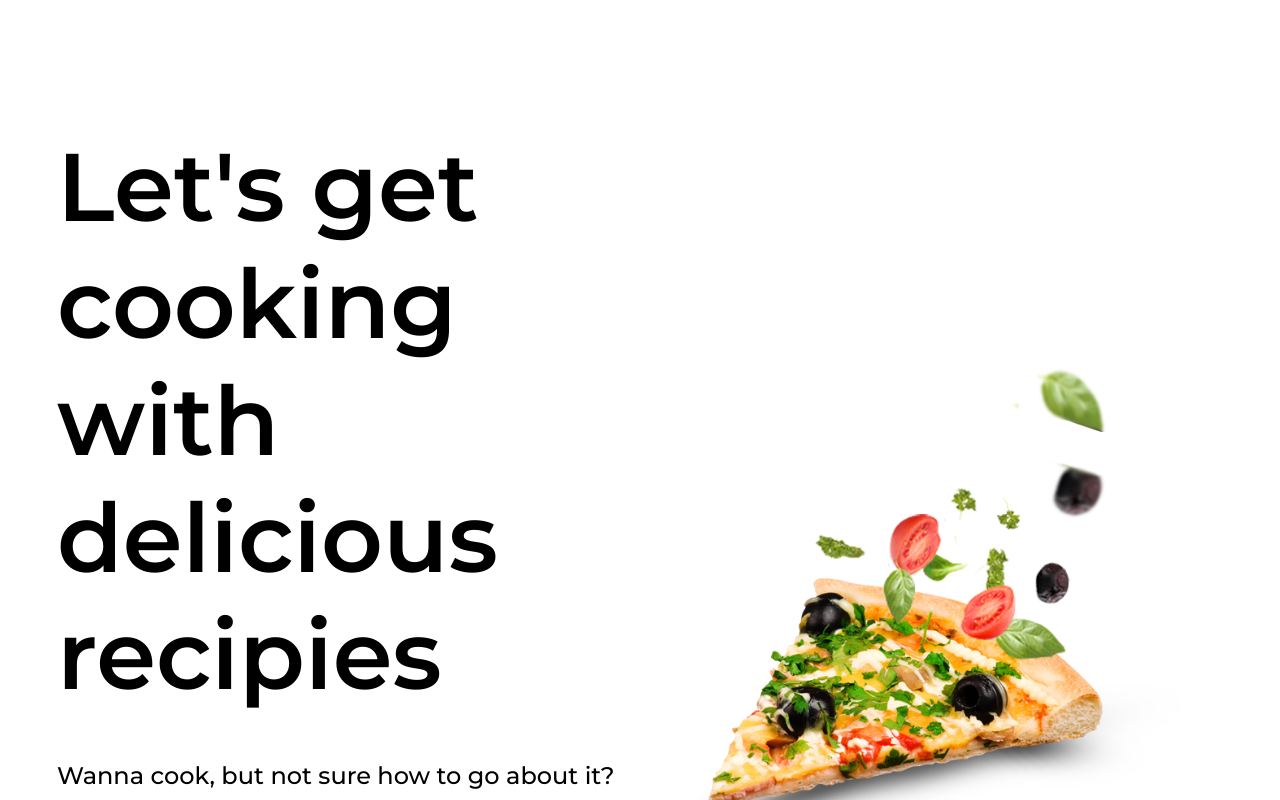
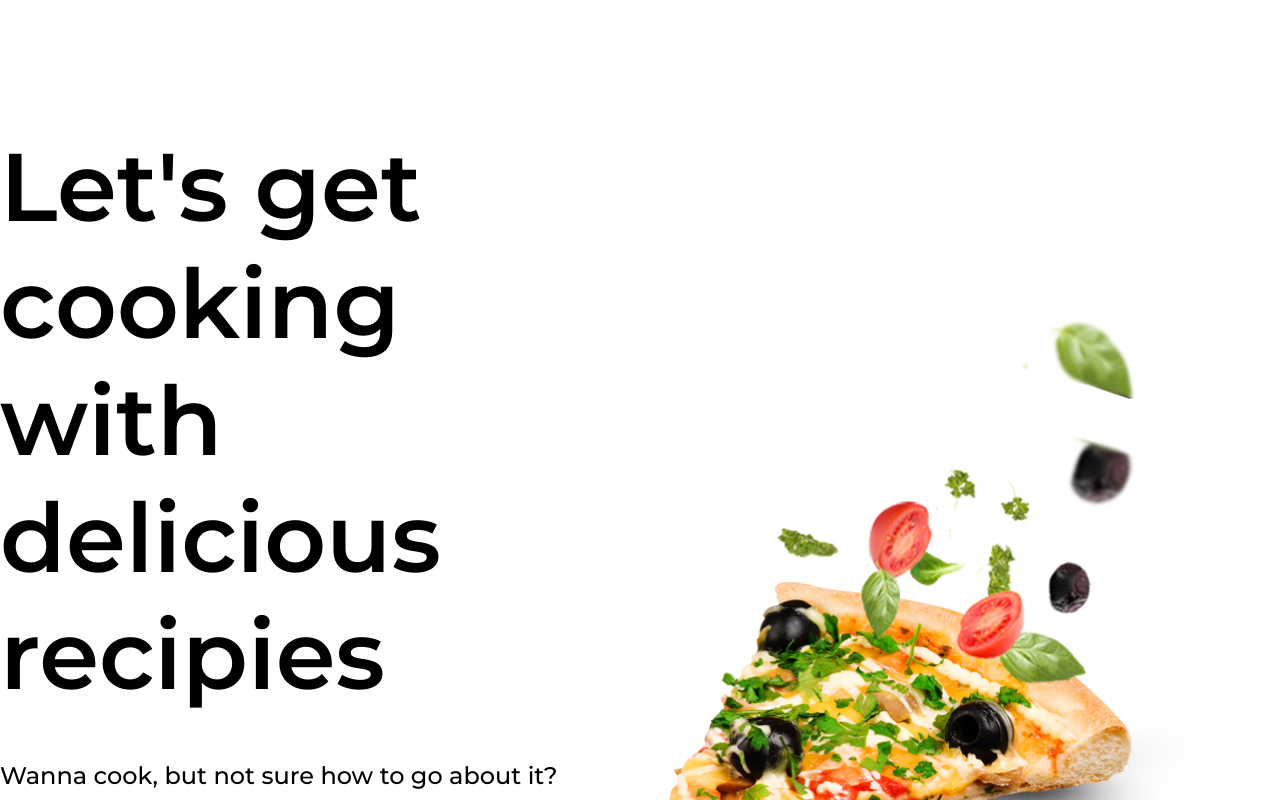
Before and after one commit to B-lovedth/Real-Meal, a React (Create React App) app: page / in a window 1280 px wide. Shown: the top 800 px of the page. Built offline with nearby package versions, Linux system fonts and the light colour scheme; no server answers.

Commit message:
Update LandingPage.jsx

```diff
--- a/src/components/LandingPage.jsx
+++ b/src/components/LandingPage.jsx
@@ -51,6 +51,6 @@ const ButtonOutline = styled.button`
 const Img = styled.img`
   max-height:100%;
   width: 100%;
-  height:40rem;
+  height:50rem;
 `
 export default LandingPage
```
